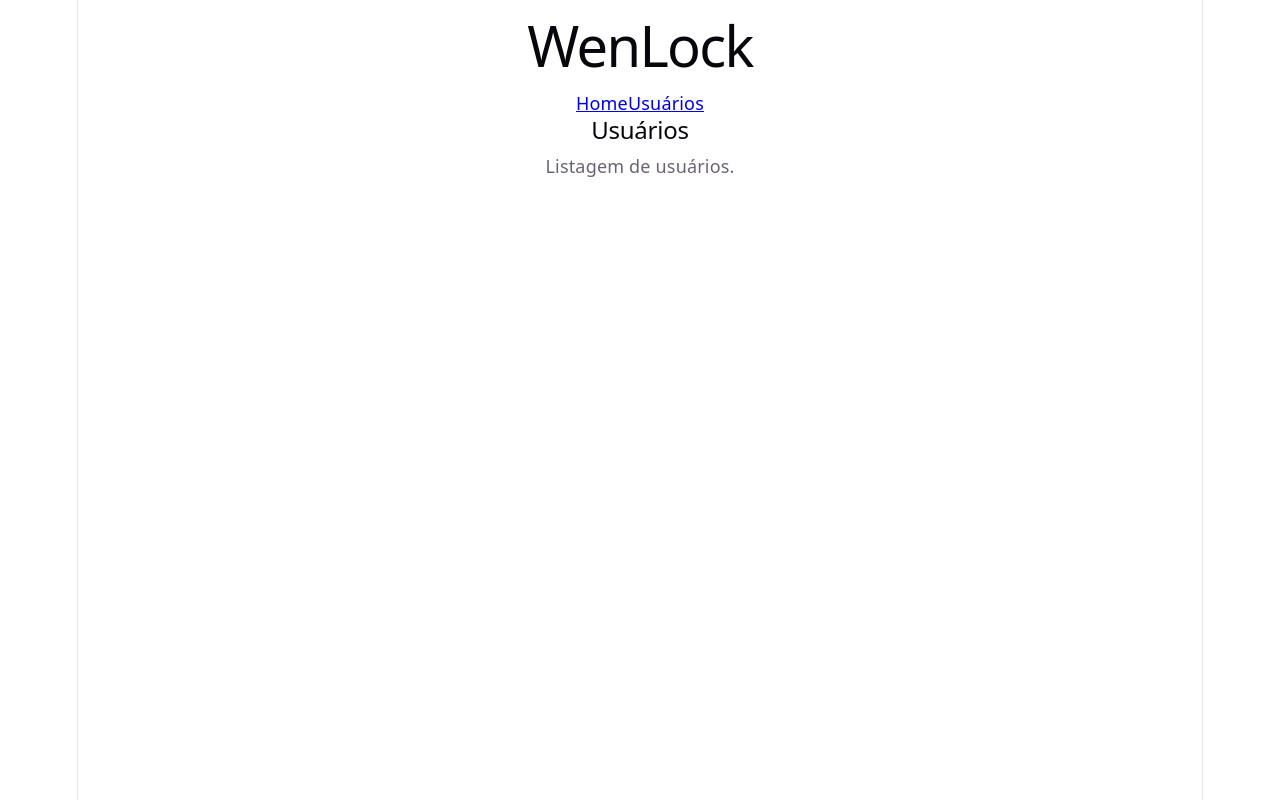
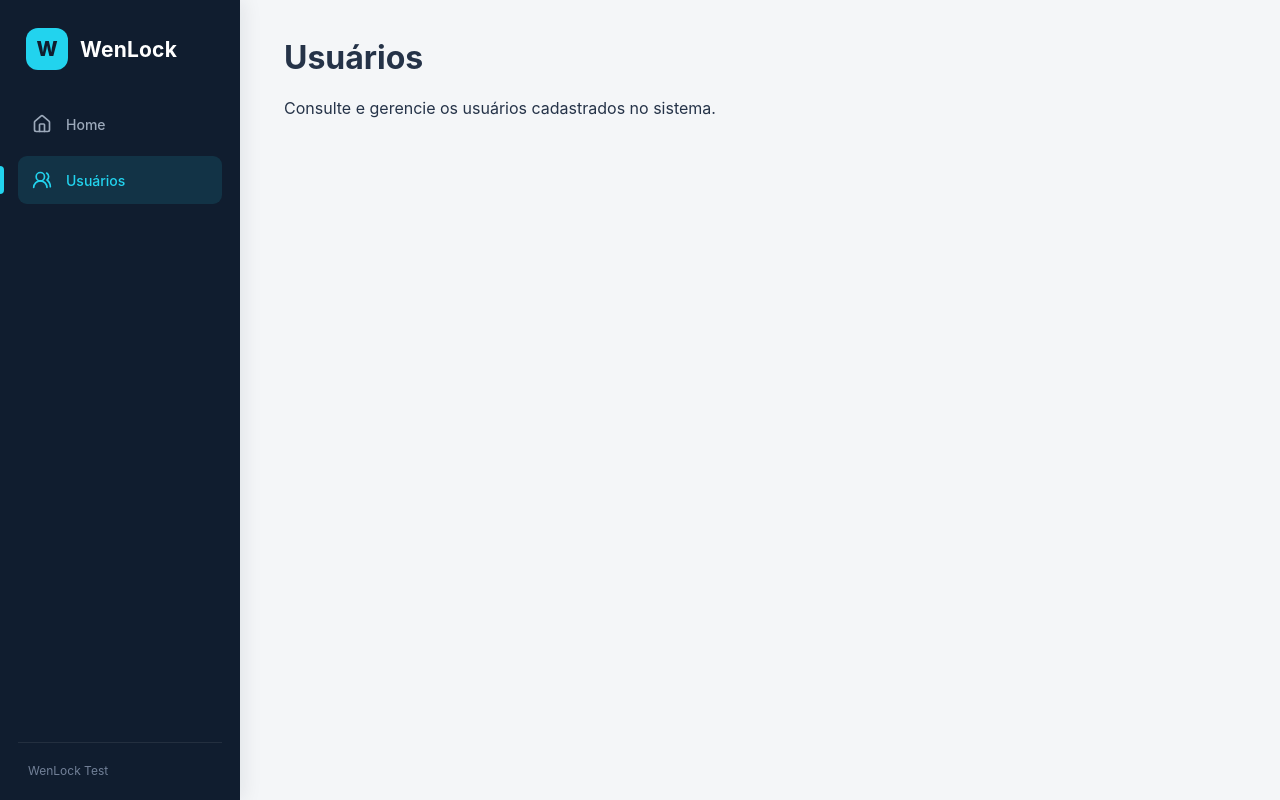
Before and after one commit to coldein/WenLock-Test, a React (Vite) app in the folder frontend/: page /users in a window 1280 px wide. Built offline with nearby package versions, Linux system fonts and the light colour scheme.

Commit message:
feat(frontend): adiciona identidade visual e sidebar

```diff
--- a/frontend/package.json
+++ b/frontend/package.json
@@ -12,6 +12,7 @@
   "dependencies": {
     "@hookform/resolvers": "^5.9.1",
     "axios": "^1.20.0",
+    "lucide-react": "^1.38.0",
     "react": "^19.2.8",
     "react-dom": "^19.2.8",
     "react-hook-form": "^7.87.0",
--- a/frontend/src/index.css
+++ b/frontend/src/index.css
@@ -1,111 +1,71 @@
 :root {
-  --text: #6b6375;
-  --text-h: #08060d;
-  --bg: #fff;
-  --border: #e5e4e7;
-  --code-bg: #f4f3ec;
-  --accent: #aa3bff;
-  --accent-bg: rgba(170, 59, 255, 0.1);
-  --accent-border: rgba(170, 59, 255, 0.5);
-  --social-bg: rgba(244, 243, 236, 0.5);
-  --shadow:
-    rgba(0, 0, 0, 0.1) 0 10px 15px -3px, rgba(0, 0, 0, 0.05) 0 4px 6px -2px;
+  font-family:
+    Inter,
+    system-ui,
+    -apple-system,
+    BlinkMacSystemFont,
+    'Segoe UI',
+    sans-serif;
 
-  --sans: system-ui, 'Segoe UI', Roboto, sans-serif;
-  --heading: system-ui, 'Segoe UI', Roboto, sans-serif;
-  --mono: ui-monospace, Consolas, monospace;
+  color: #263447;
+  background: #f4f6f8;
 
-  font: 18px/145% var(--sans);
-  letter-spacing: 0.18px;
-  color-scheme: light dark;
-  color: var(--text);
-  background: var(--bg);
   font-synthesis: none;
   text-rendering: optimizeLegibility;
-  -webkit-font-smoothing: antialiased;
-  -moz-osx-font-smoothing: grayscale;
 
-  @media (max-width: 1024px) {
-    font-size: 16px;
-  }
+  --color-primary: #22d3ee;
+
+  --color-sidebar: #101d2f;
+  --color-sidebar-text: #9ca9ba;
+
+  --color-background: #f4f6f8;
+  --color-surface: #ffffff;
+
+  --color-text: #253348;
+  --color-text-muted: #7b8797;
+
+  --color-border: #e7ebef;
 }
 
-@media (prefers-color-scheme: dark) {
-  :root {
-    --text: #9ca3af;
-    --text-h: #f3f4f6;
-    --bg: #16171d;
-    --border: #2e303a;
-    --code-bg: #1f2028;
-    --accent: #c084fc;
-    --accent-bg: rgba(192, 132, 252, 0.15);
-    --accent-border: rgba(192, 132, 252, 0.5);
-    --social-bg: rgba(47, 48, 58, 0.5);
-    --shadow:
-      rgba(0, 0, 0, 0.4) 0 10px 15px -3px, rgba(0, 0, 0, 0.25) 0 4px 6px -2px;
-  }
-
-  #social .button-icon {
-    filter: invert(1) brightness(2);
-  }
-}
-
-#root {
-  width: 1126px;
-  max-width: 100%;
-  margin: 0 auto;
-  text-align: center;
-  border-inline: 1px solid var(--border);
-  min-height: 100svh;
-  display: flex;
-  flex-direction: column;
+* {
   box-sizing: border-box;
 }
 
-body {
+html,
+body,
+#root {
+  min-width: 320px;
+  min-height: 100%;
   margin: 0;
 }
 
-h1,
-h2 {
-  font-family: var(--heading);
-  font-weight: 500;
-  color: var(--text-h);
+body {
+  min-height: 100vh;
+
+  margin: 0;
+
+  background: var(--color-background);
+  color: var(--color-text);
 }
 
-h1 {
-  font-size: 56px;
-  letter-spacing: -1.68px;
-  margin: 32px 0;
-  @media (max-width: 1024px) {
-    font-size: 36px;
-    margin: 20px 0;
-  }
-}
-h2 {
-  font-size: 24px;
-  line-height: 118%;
-  letter-spacing: -0.24px;
-  margin: 0 0 8px;
-  @media (max-width: 1024px) {
-    font-size: 20px;
-  }
-}
-p {
-  margin: 0;
+button,
+input,
+textarea,
+select {
+  font: inherit;
 }
 
-code,
-.counter {
-  font-family: var(--mono);
-  display: inline-flex;
-  border-radius: 4px;
-  color: var(--text-h);
+button {
+  cursor: pointer;
 }
 
-code {
-  font-size: 15px;
-  line-height: 135%;
-  padding: 4px 8px;
-  background: var(--code-bg);
+a {
+  color: inherit;
 }
+
+h1,
+h2,
+h3,
+p {
+  margin-top: 0;
+}
--- /dev/null
+++ b/frontend/src/layouts/AppLayout.module.css
@@ -0,0 +1,165 @@
+.layout {
+    min-height: 100vh;
+    display: flex;
+    background: var(--color-background);
+}
+
+.sidebar {
+    position: fixed;
+    top: 0;
+    left: 0;
+
+    width: 240px;
+    height: 100vh;
+
+    display: flex;
+    flex-direction: column;
+
+    background: var(--color-sidebar);
+    color: #ffffff;
+
+    padding: 28px 18px 22px;
+
+    box-shadow:
+        4px 0 18px rgba(15, 28, 46, 0.08);
+
+    z-index: 10;
+}
+
+.brand {
+    display: flex;
+    align-items: center;
+    gap: 12px;
+
+    padding: 0 8px 30px;
+}
+
+.brandMark {
+    width: 42px;
+    height: 42px;
+
+    display: flex;
+    align-items: center;
+    justify-content: center;
+
+    border-radius: 12px;
+
+    background: var(--color-primary);
+    color: var(--color-sidebar);
+
+    font-size: 20px;
+    font-weight: 800;
+}
+
+.brandName {
+    font-size: 21px;
+    font-weight: 700;
+    letter-spacing: 0.2px;
+}
+
+.navigation {
+    display: flex;
+    flex-direction: column;
+    gap: 8px;
+}
+
+.navItem {
+    min-height: 48px;
+
+    display: flex;
+    align-items: center;
+    gap: 14px;
+
+    padding: 0 14px;
+
+    border-radius: 9px;
+
+    color: var(--color-sidebar-text);
+    text-decoration: none;
+
+    font-size: 14px;
+    font-weight: 500;
+
+    transition:
+        background 0.2s ease,
+        color 0.2s ease,
+        transform 0.2s ease;
+}
+
+.navItem:hover {
+    background: rgba(255, 255, 255, 0.07);
+    color: #ffffff;
+}
+
+.navItem.active {
+    background: rgba(34, 211, 238, 0.12);
+    color: var(--color-primary);
+}
+
+.navItem.active::before {
+    content: '';
+
+    position: absolute;
+    left: 0;
+
+    width: 4px;
+    height: 28px;
+
+    border-radius: 0 4px 4px 0;
+
+    background: var(--color-primary);
+}
+
+.sidebarFooter {
+    margin-top: auto;
+
+    padding: 20px 10px 0;
+
+    border-top:
+        1px solid rgba(255, 255, 255, 0.08);
+
+    color: #728098;
+
+    font-size: 12px;
+}
+
+.main {
+    flex: 1;
+
+    margin-left: 240px;
+
+    min-width: 0;
+    min-height: 100vh;
+
+    padding: 38px 44px;
+}
+
+@media (max-width: 900px) {
+    .sidebar {
+        width: 80px;
+        padding-left: 12px;
+        padding-right: 12px;
+    }
+
+    .brandName,
+    .navItem span,
+    .sidebarFooter {
+        display: none;
+    }
+
+    .brand {
+        justify-content: center;
+        padding-left: 0;
+        padding-right: 0;
+    }
+
+    .navItem {
+        justify-content: center;
+        padding: 0;
+    }
+
+    .main {
+        margin-left: 80px;
+        padding: 28px 24px;
+    }
+}
--- a/frontend/src/layouts/AppLayout.tsx
+++ b/frontend/src/layouts/AppLayout.tsx
@@ -1,23 +1,63 @@
-import { NavLink, Outlet } from 'react-router-dom';
+import {
+  Home,
+  UsersRound,
+} from 'lucide-react';
+import {
+  NavLink,
+  Outlet,
+} from 'react-router-dom';
+
+import styles from './AppLayout.module.css';
 
 export function AppLayout() {
   return (
-    <div>
-      <aside>
-        <h1>WenLock</h1>
+    <div className={styles.layout}>
+      <aside className={styles.sidebar}>
+        <div className={styles.brand}>
+          <div className={styles.brandMark}>
+            W
+          </div>
 
-        <nav>
-          <NavLink to="/">
-            Home
+          <span className={styles.brandName}>
+            WenLock
+          </span>
+        </div>
+
+        <nav className={styles.navigation}>
+          <NavLink
+            to="/"
+            end
+            className={({ isActive }) =>
+              `${styles.navItem} ${isActive ? styles.active : ''
+              }`
+            }
+          >
+            <Home size={20} />
+
+            <span>Home</span>
           </NavLink>
 
-          <NavLink to="/users">
-            Usuários
+          <NavLink
+            to="/users"
+            className={({ isActive }) =>
+              `${styles.navItem} ${isActive ? styles.active : ''
+              }`
+            }
+          >
+            <UsersRound size={20} />
+
+            <span>Usuários</span>
           </NavLink>
         </nav>
+
+        <div className={styles.sidebarFooter}>
+          <span>
+            WenLock Test
+          </span>
+        </div>
       </aside>
 
-      <main>
+      <main className={styles.main}>
         <Outlet />
       </main>
     </div>
--- a/frontend/src/pages/Home/HomePage.tsx
+++ b/frontend/src/pages/Home/HomePage.tsx
@@ -1,12 +1,14 @@
 export function HomePage() {
     return (
-        <div>
-            <h2>Home</h2>
+        <>
+            <header>
+                <h1>Home</h1>
 
-            <p>
-                Bem-vindo ao sistema de gerenciamento
-                de usuários.
-            </p>
-        </div>
+                <p>
+                    Bem-vindo ao sistema de gerenciamento
+                    de usuários.
+                </p>
+            </header>
+        </>
     );
 }
--- a/frontend/src/pages/Users/UsersPage.tsx
+++ b/frontend/src/pages/Users/UsersPage.tsx
@@ -1,11 +1,14 @@
 export function UsersPage() {
   return (
-    <div>
-      <h2>Usuários</h2>
+    <>
+      <header>
+        <h1>Usuários</h1>
 
-      <p>
-        Listagem de usuários.
-      </p>
-    </div>
+        <p>
+          Consulte e gerencie os usuários
+          cadastrados no sistema.
+        </p>
+      </header>
+    </>
   );
 }
```
Also changed, not shown: 1 other file (tests, documents, lock files or other folders).
